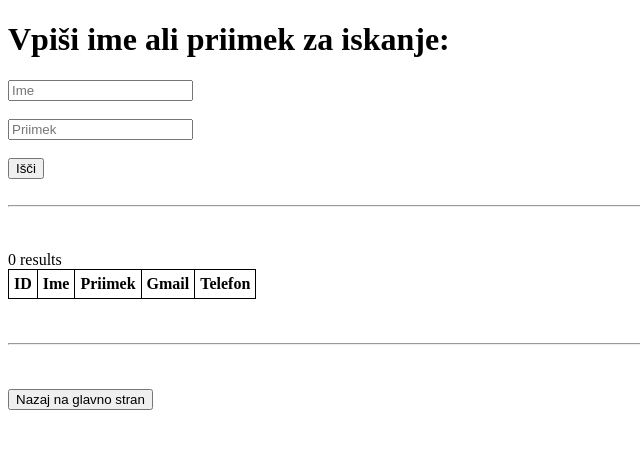
After one commit to tinkaracelesnik/Praksa, a PHP site: page /isci.php in a window 1280 px wide. The commit adds this page. Shown: the top 449 px of the page, without its empty margins (0-640 px from the left). Run offline with PHP 8.4, Linux system fonts and the light colour scheme; data comes from the database, SQL or seed files in the repository; both versions use the stored data as it was after the commit; lists and menus that the app fills with data are empty.

Commit message:
Add files via upload

```diff
--- /dev/null
+++ b/isci.php
@@ -0,0 +1,62 @@
+<!DOCTYPE html>
+<html lang="en">
+<head>
+    <meta charset="UTF-8">
+    <meta http-equiv="X-UA-Compatible" content="IE=edge">
+    <meta name="viewport" content="width=device-width, initial-scale=1.0">
+    <title>Document</title>
+    <style>
+        table, th, td {
+            border: black 1px solid;
+            border-collapse: collapse;
+        }
+        th, td {
+            padding:5px 15px;
+        }
+    </style>
+</head>
+<body>
+
+<form class="loginForm" action="#" method="POST">
+    <h1>Vpiši ime ali priimek za iskanje:</h1>
+            <input type="text" name="ime" placeholder="Ime"> <br>
+            <br>
+            <input type="text" name="priimek" placeholder="Priimek"><br>
+
+            <br>
+            <button type="submit">Išči</button>
+            <br><br><hr><br><br>
+            <table>
+            <tr>
+                <th style="padding:5px;">ID</th>
+                <th style="padding:5px;">Ime</th>
+                <th style="padding:5px;">Priimek</th>
+                <th style="padding:5px;">Gmail</th>
+                <th style="padding:5px;">Telefon</th>
+            </tr>
+            <?php
+                if(!isset($_POST['ime'])){
+                    $_POST["ime"] ="";
+                }
+                if(!isset($_POST['priimek'])){
+                    $_POST["priimek"] ="";
+                }
+                    $conn = new mysqli("localhost", "root", "", "menik");
+                    $sql = "SELECT * FROM uporabniki WHERE ime='$_POST[ime]' OR priimek='$_POST[priimek]'";
+                    $result = $conn->query($sql);
+                    if ($result->num_rows > 0) {
+                        while($row = $result->fetch_assoc()) {
+                            echo "<tr><td>" . $row["id"]. "</td><td>" . $row["ime"]. "</td><td>" . $row["priimek"] . "</td><td>" . $row["gmail"] . "</td><td>" . $row["telefon"] . "</td></tr>";
+                        }
+                      } else {
+                        echo "0 results";
+                      }
+                      $conn->close();
+
+            ?>
+            </table>
+</form>
+
+<br><br><hr><br><br><a href="index.php"><button type="submit">Nazaj na glavno stran</button></a>
+</body>
+</html>
```
Also changed, not shown: dodaj.php (added, +33 -0 lines), index.php (+14 -1 lines), menik.sql (+17 -3 lines).
